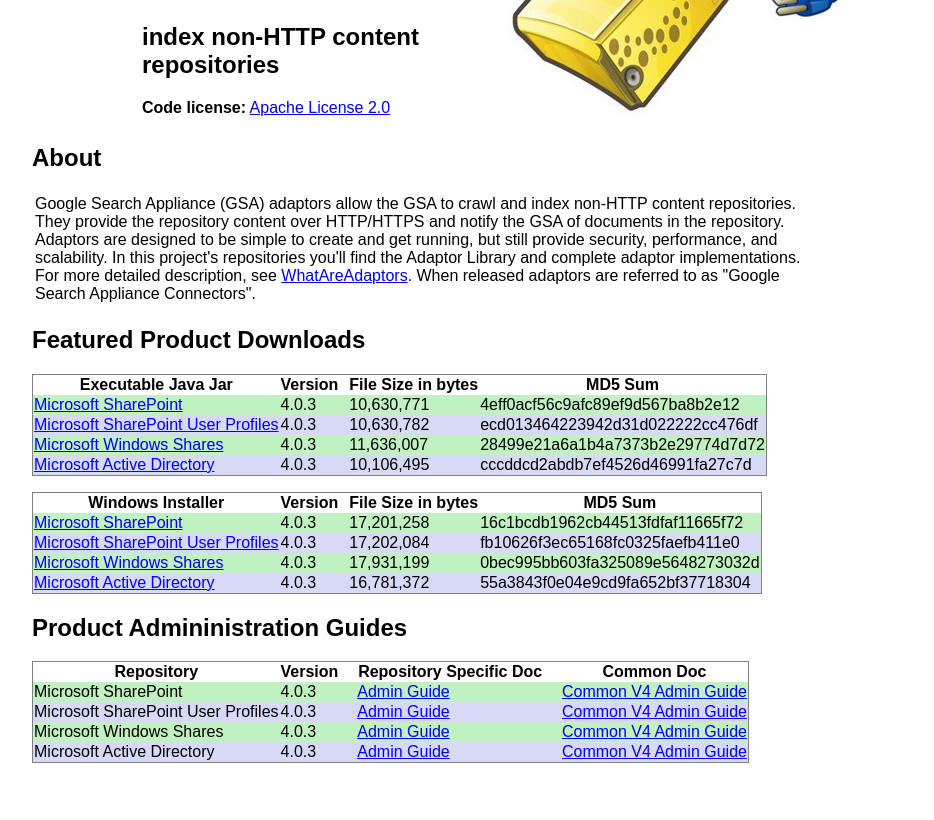
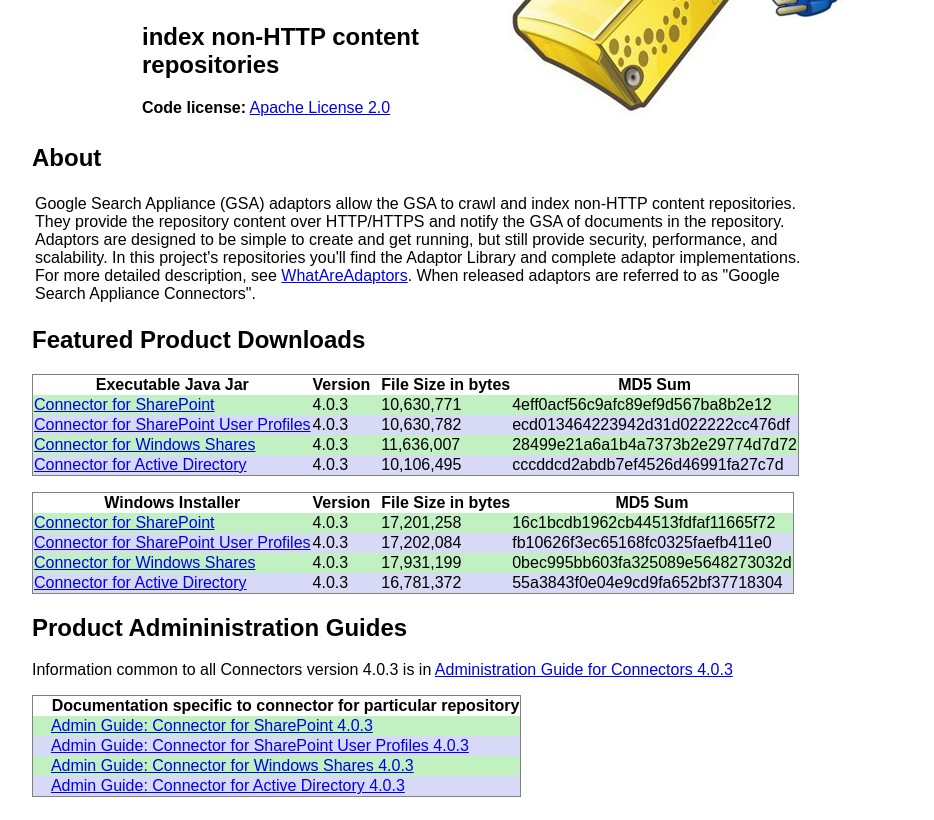
Before and after one commit to googlegsa/googlegsa.github.io, a plain HTML site: page adaptor/index.html in a window 1280 px wide. Shown: the part 132-952 px from the top of the page, without its empty margins (96-1030 px from the left). Drawn offline with Linux system fonts and the light colour scheme.

Commit message:
Re-work documents section

```diff
--- a/adaptor/index.html
+++ b/adaptor/index.html
@@ -58,25 +58,29 @@
       </thead>
       <tbody>
         <tr bgcolor=c1f0c1>
-          <td> <a href="https://github.com/googlegsa/sharepoint/releases/download/v4.0.3/adaptor-sharepoint-4.0.3-withlib.jar">Microsoft SharePoint</a> </td>
+          <td> <a href="https://github.com/googlegsa/sharepoint/releases/download/v4.0.3/adaptor-sharepoint-4.0.3-withlib.jar">
+              Connector for SharePoint</a> </td>
           <td> 4.0.3 </td>
           <td> &nbsp; 10,630,771 </td>
           <td> 4eff0acf56c9afc89ef9d567ba8b2e12 </td>
         </tr>
         <tr bgcolor=d8d8f7>
-          <td> <a href="https://github.com/googlegsa/sharepoint/releases/download/v4.0.3/adaptor-sharepoint-user-profile-4.0.3-withlib.jar">Microsoft SharePoint User Profiles</a> </td>
+          <td> <a href="https://github.com/googlegsa/sharepoint/releases/download/v4.0.3/adaptor-sharepoint-user-profile-4.0.3-withlib.jar">
+              Connector for SharePoint User Profiles</a> </td>
           <td> 4.0.3 </td>
           <td> &nbsp; 10,630,782 </td>
           <td> ecd013464223942d31d022222cc476df </td>
         </tr>
         <tr bgcolor=c1f0c1>
-          <td> <a href="https://github.com/googlegsa/filesystem/releases/download/v4.0.3/adaptor-fs-4.0.3-withlib.jar">Microsoft Windows Shares</a> </td>
+          <td> <a href="https://github.com/googlegsa/filesystem/releases/download/v4.0.3/adaptor-fs-4.0.3-withlib.jar">
+              Connector for Windows Shares</a> </td>
           <td> 4.0.3 </td>
           <td> &nbsp; 11,636,007 </td>
           <td> 28499e21a6a1b4a7373b2e29774d7d72 </td>
         </tr>
         <tr bgcolor=d8d8f7>
-          <td> <a href="https://github.com/googlegsa/activedirectory/releases/download/v4.0.3/adaptor-ad-4.0.3-withlib.jar">Microsoft Active Directory</a> </td>
+          <td> <a href="https://github.com/googlegsa/activedirectory/releases/download/v4.0.3/adaptor-ad-4.0.3-withlib.jar">
+              Connector for Active Directory</a> </td>
           <td> 4.0.3 </td>
           <td> &nbsp; 10,106,495 </td>
           <td> cccddcd2abdb7ef4526d46991fa27c7d </td>
@@ -97,25 +101,29 @@
       </thead>
       <tbody>
         <tr bgcolor=c1f0c1>
-          <td> <a href="https://github.com/googlegsa/sharepoint/releases/download/v4.0.3/sp-install-4.0.3.exe">Microsoft SharePoint</a> </td>
+          <td> <a href="https://github.com/googlegsa/sharepoint/releases/download/v4.0.3/sp-install-4.0.3.exe">
+              Connector for SharePoint</a> </td>
           <td> 4.0.3 </td>
           <td> &nbsp; 17,201,258 </td>
           <td> 16c1bcdb1962cb44513fdfaf11665f72 </td>
         </tr>
         <tr bgcolor=d8d8f7>
-          <td> <a href="https://github.com/googlegsa/sharepoint/releases/download/v4.0.3/spup-install-4.0.3.exe">Microsoft SharePoint User Profiles</a> </td>
+          <td> <a href="https://github.com/googlegsa/sharepoint/releases/download/v4.0.3/spup-install-4.0.3.exe">
+              Connector for SharePoint User Profiles</a> </td>
           <td> 4.0.3 </td>
           <td> &nbsp; 17,202,084 </td>
           <td> fb10626f3ec65168fc0325faefb411e0 </td>
         </tr>
         <tr bgcolor=c1f0c1>
-          <td> <a href="https://github.com/googlegsa/filesystem/releases/download/v4.0.3/fs-install-4.0.3.exe">Microsoft Windows Shares</a> </td>
+          <td> <a href="https://github.com/googlegsa/filesystem/releases/download/v4.0.3/fs-install-4.0.3.exe">
+              Connector for Windows Shares</a> </td>
           <td> 4.0.3 </td>
           <td> &nbsp; 17,931,199 </td>
           <td> 0bec995bb603fa325089e5648273032d </td>
         </tr>
         <tr bgcolor=d8d8f7>
-          <td> <a href="https://github.com/googlegsa/activedirectory/releases/download/v4.0.3/ad-install-4.0.3.exe">Microsoft Active Directory</a> </td>
+          <td> <a href="https://github.com/googlegsa/activedirectory/releases/download/v4.0.3/ad-install-4.0.3.exe">
+              Connector for Active Directory</a> </td>
           <td> 4.0.3 </td>
           <td> &nbsp; 16,781,372 </td>
           <td> 55a3843f0e04e9cd9fa652bf37718304 </td>
@@ -129,65 +137,48 @@
 
 
     <h2> Product Admininistration Guides </h2>
+
+
+<p>
+Information common to all Connectors version 4.0.3 is in
+<a href="http://static.googleusercontent.com/media/www.google.com/en/us/support/enterprise/static/gsa/docs/admin/connectors/40/pdf/AdministrationGuideforGoogleConnectors4.0.3.pdf">Administration Guide for Connectors 4.0.3</a>
+<p>
     <table style="border: 1px solid gray; border-collapse: collapse;">
       <thead>
-        <th> Repository </th>
-        <th> Version </th>
-        <th> &nbsp; &nbsp; Repository Specific Doc </th>
-        <th> &nbsp; &nbsp; Common Doc </th>
+        <th> &nbsp; &nbsp; Documentation specific to connector for particular repository </th>
       </thead>
       <tbody>
         <tr bgcolor=c1f0c1>
-          <td> Microsoft SharePoint </td>
-          <td> 4.0.3 </td>
           <td> &nbsp; &nbsp;
-<a href="http://static.googleusercontent.com/media/www.google.com/en/us/support/enterprise/static/gsa/docs/admin/connectors/40/pdf/DeployingtheConnectorforSharePoint4.0.3.pdf">Admin Guide</a><br>
+<a href="http://static.googleusercontent.com/media/www.google.com/en/us/support/enterprise/static/gsa/docs/admin/connectors/40/pdf/DeployingtheConnectorforSharePoint4.0.3.pdf">Admin Guide: Connector for SharePoint 4.0.3</a><br>
 <!--
 <a href="https://googlegsa.github.io/librarydocsreleased/4.0.3/sp/index.html">Deployment Guide</a>
 -->
           </td>
-<td> &nbsp; &nbsp;
-<a href="http://static.googleusercontent.com/media/www.google.com/en/us/support/enterprise/static/gsa/docs/admin/connectors/40/pdf/AdministrationGuideforGoogleConnectors4.0.3.pdf">Common V4 Admin Guide</a>
-</td>
         </tr>
         <tr bgcolor=d8d8f7>
-          <td> Microsoft SharePoint User Profiles </td>
-          <td> 4.0.3 </td>
           <td>  &nbsp; &nbsp;
-<a href="http://static.googleusercontent.com/media/www.google.com/en/us/support/enterprise/static/gsa/docs/admin/connectors/40/pdf/DeployingtheConnectorforSharePointUserProfiles4.0.3.pdf">Admin Guide</a><br>
+<a href="http://static.googleusercontent.com/media/www.google.com/en/us/support/enterprise/static/gsa/docs/admin/connectors/40/pdf/DeployingtheConnectorforSharePointUserProfiles4.0.3.pdf">Admin Guide: Connector for SharePoint User Profiles 4.0.3</a><br>
 <!--
 <a href="https://googlegsa.github.io/librarydocsreleased/4.0.3/sp/index.html">Deployment Guide</a>
 -->
           </td>
-<td> &nbsp; &nbsp;
-<a href="http://static.googleusercontent.com/media/www.google.com/en/us/support/enterprise/static/gsa/docs/admin/connectors/40/pdf/AdministrationGuideforGoogleConnectors4.0.3.pdf">Common V4 Admin Guide</a>
-</td>
         </tr>
         <tr bgcolor=c1f0c1>
-          <td> Microsoft Windows Shares </td>
-          <td> 4.0.3 </td>
           <td> &nbsp; &nbsp;
-<a href="http://static.googleusercontent.com/media/www.google.com/en/us/support/enterprise/static/gsa/docs/admin/connectors/40/pdf/DeployingtheConnectorforFileSystems4.0.3.pdf">Admin Guide</a><br>
+<a href="http://static.googleusercontent.com/media/www.google.com/en/us/support/enterprise/static/gsa/docs/admin/connectors/40/pdf/DeployingtheConnectorforFileSystems4.0.3.pdf">Admin Guide: Connector for Windows Shares 4.0.3</a><br>
 <!--
 <a href="https://googlegsa.github.io/librarydocsreleased/4.0.3/fs/index.html">Deployment Guide</a>
 -->
           </td>
-<td> &nbsp; &nbsp;
-<a href="http://static.googleusercontent.com/media/www.google.com/en/us/support/enterprise/static/gsa/docs/admin/connectors/40/pdf/AdministrationGuideforGoogleConnectors4.0.3.pdf">Common V4 Admin Guide</a>
-</td>
         </tr>
         <tr bgcolor=d8d8f7>
-          <td> Microsoft Active Directory </td>
-          <td> 4.0.3 </td>
           <td> &nbsp; &nbsp;
-<a href="http://static.googleusercontent.com/media/www.google.com/en/us/support/enterprise/static/gsa/docs/admin/connectors/40/pdf/DeployingtheConnectorforActiveDirectory4.0.3.pdf">Admin Guide</a><br>
+<a href="http://static.googleusercontent.com/media/www.google.com/en/us/support/enterprise/static/gsa/docs/admin/connectors/40/pdf/DeployingtheConnectorforActiveDirectory4.0.3.pdf">Admin Guide: Connector for Active Directory 4.0.3</a><br>
 <!--
 <a href="https://googlegsa.github.io/librarydocsreleased/4.0.3/ad/index.html">Deployment Guide</a>
 -->
           </td>
-<td> &nbsp; &nbsp;
-<a href="http://static.googleusercontent.com/media/www.google.com/en/us/support/enterprise/static/gsa/docs/admin/connectors/40/pdf/AdministrationGuideforGoogleConnectors4.0.3.pdf">Common V4 Admin Guide</a>
-</td>
         </tr>
       </tbody>
     </table>
```
